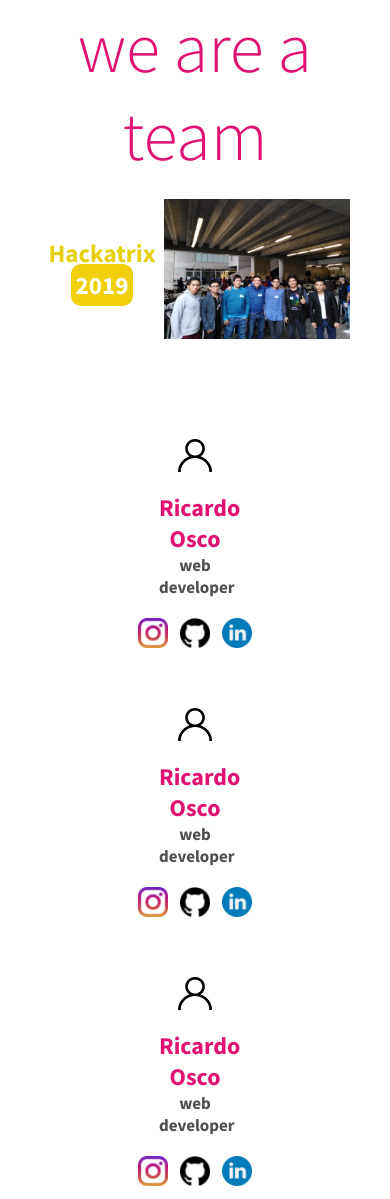
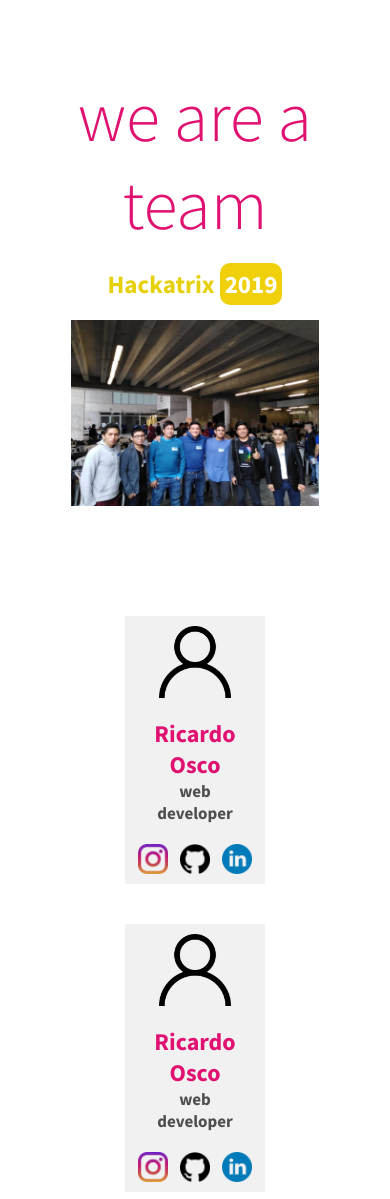
Before and after one commit to NicolasTicona/project-five, a plain HTML site: page index.html in a window 390 px wide. Shown: the part 3058-4257 px from the top of the page. Drawn offline with Linux system fonts and the light colour scheme.

Commit message:
responsive mobile 515

```diff
--- /dev/null
+++ b/css/mobile-515.css
@@ -0,0 +1,37 @@
+
+:root{
+    --main-color: #E01171;
+    --blue-color: #0F0766;
+    --purple-color: #AB0E86;
+}
+
+@media screen and (max-width: 768px){
+
+
+    .main .projects-container .projects-module .module{
+        width: 80%;
+    }
+
+    .main .team-container .team-main .cont-banner_team{
+        flex-direction: column;
+    }
+
+    .main .team-container .team-main .cont-banner_team img{
+        margin: 20px 0;
+        width: 80%;
+    }
+
+
+    .main .team-container .profiles-module {
+        width: 100%;
+    }
+
+    .main .team-container .profiles-module .module{
+        width: 40%;
+        background: #f1f1f1;
+    }
+
+    .main .team-container .profiles-module .module .cont-image img{
+        width: 100%;
+    }
+}
--- a/index.html
+++ b/index.html
@@ -12,6 +12,7 @@
     <link rel="stylesheet" href="css/landing.css">
     <link rel="stylesheet" href="css/device-1280.css">
     <link rel="stylesheet" href="css/mobile-768.css">
+    <link rel="stylesheet" href="css/mobile-515.css">
 </head>
 <body>
 
```
